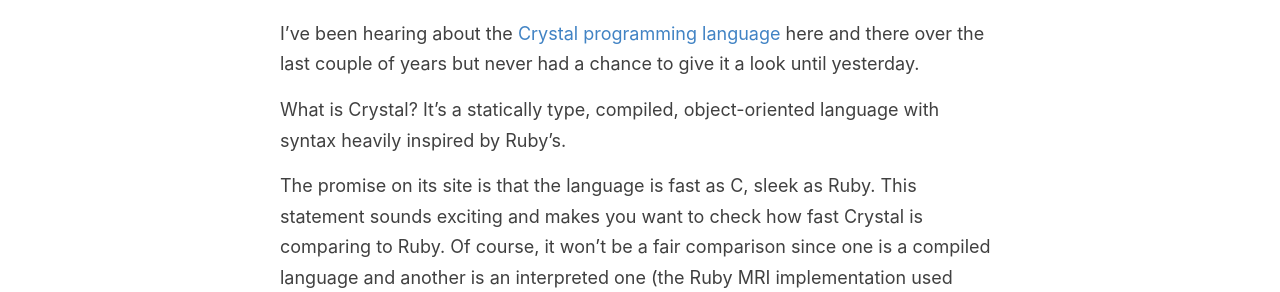
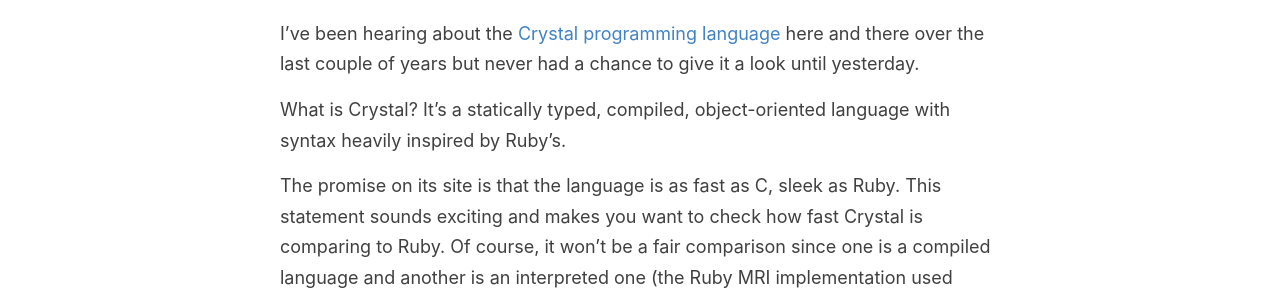
Before and after one commit to ptcodes/ptcodes.github.io, a Jekyll site: the page built from _posts/2020-05-22-ruby-vs-crystal-performance.md, in a window 1280 px wide and 900 px high, scrolled down 419 px. Shown: the part 161-453 px from the top of the window. Built offline with Jekyll 4.4.1, drawn with Linux system fonts in a browser that asks for light colours; comment, search, counter and statistics services are not loaded; some of the changed text lies outside the part shown.

Commit message:
Update 2020-05-22-ruby-vs-crystal-performance.md

```diff
--- a/_posts/2020-05-22-ruby-vs-crystal-performance.md
+++ b/_posts/2020-05-22-ruby-vs-crystal-performance.md
@@ -12,9 +12,9 @@ image: /images/social/crystal-lang.png
 
 I've been hearing about the [Crystal programming language](https://crystal-lang.org/) here and there over the last couple of years but never had a chance to give it a look until yesterday.
 
-What is Crystal? It's a statically type, compiled, object-oriented language with syntax heavily inspired by Ruby's.
+What is Crystal? It's a statically typed, compiled, object-oriented language with syntax heavily inspired by Ruby's.
 
-The promise on its site is that the language is fast as C, sleek as Ruby. This statement sounds exciting and makes you want to check how fast Crystal is comparing to Ruby. Of course, it won't be a fair comparison since one is a compiled language and another is an interpreted one (the Ruby MRI implementation used below).
+The promise on its site is that the language is as fast as C, sleek as Ruby. This statement sounds exciting and makes you want to check how fast Crystal is comparing to Ruby. Of course, it won't be a fair comparison since one is a compiled language and another is an interpreted one (the Ruby MRI implementation used below).
 
 <!-- more -->
 
```
